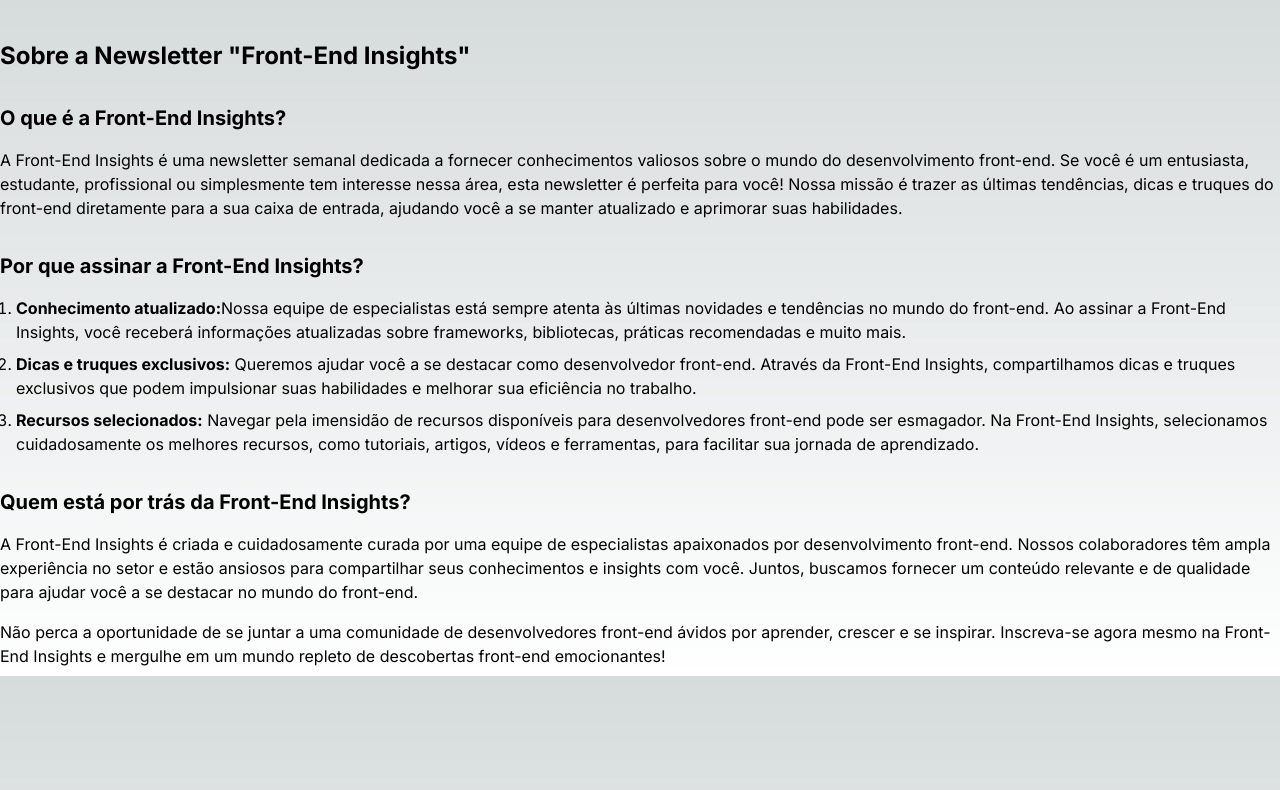
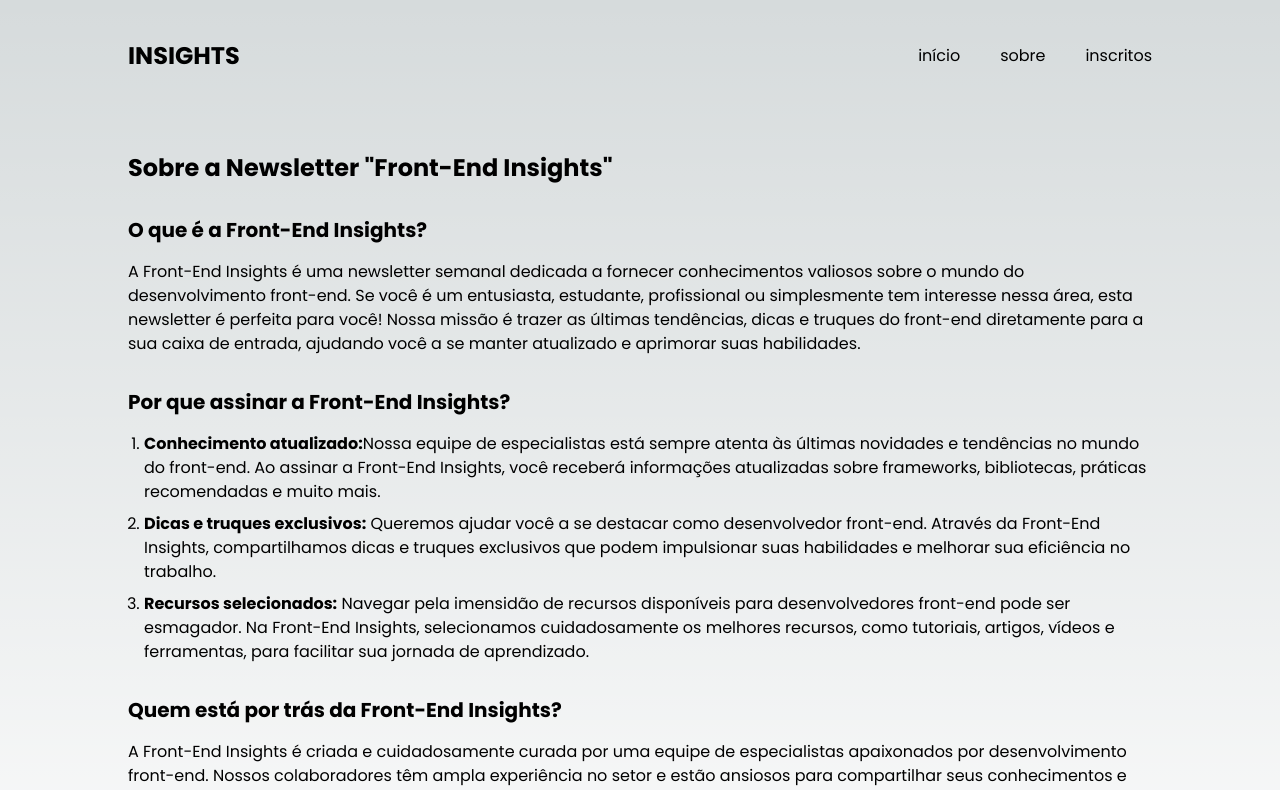
Before and after one commit to josebauer/next-newsletter, a Next.js app: page /about in a window 1280 px wide. Shown: the top 790 px of the page. Built offline with nearby package versions, Linux system fonts and the light colour scheme.

Commit message:
Altera layout das paginas

```diff
--- a/src/app/layout.jsx
+++ b/src/app/layout.jsx
@@ -1,17 +1,36 @@
-import { Inter } from "next/font/google";
+import { Poppins } from "next/font/google";
 import "./globals.css";
+import Link from "next/link";
 
-const inter = Inter({ subsets: ["latin"] });
+const poppins = Poppins({ subsets: ["latin"], weight: ['400', '700'] });
 
 export const metadata = {
-  title: "Create Next App",
+  title: "Front-End Insights",
   description: "Generated by create next app",
 };
 
 export default function RootLayout({ children }) {
   return (
-    <html lang="en">
-      <body className={inter.className}>{children}</body>
+    <html lang="pt-BR">
+      <body className={poppins.className}>
+        <div className="flex min-h-screen flex-col items-center justify-between max-w-5xl mx-auto">
+          <header className="flex items-center justify-between w-full py-10">
+            <span className="text-2xl font-black cursor-default">INSIGHTS</span>
+            <nav className="flex gap-10">
+              <Link href="/">início</Link>
+              <Link href="/about">sobre</Link>
+              <Link href="/subscribers">inscritos</Link>
+            </nav>
+          </header>
+
+          {children}
+
+          <footer className="p-10">
+            <p>Feito com Next.js</p>
+          </footer>
+        </div>
+
+      </body>
     </html>
   );
 }
```
